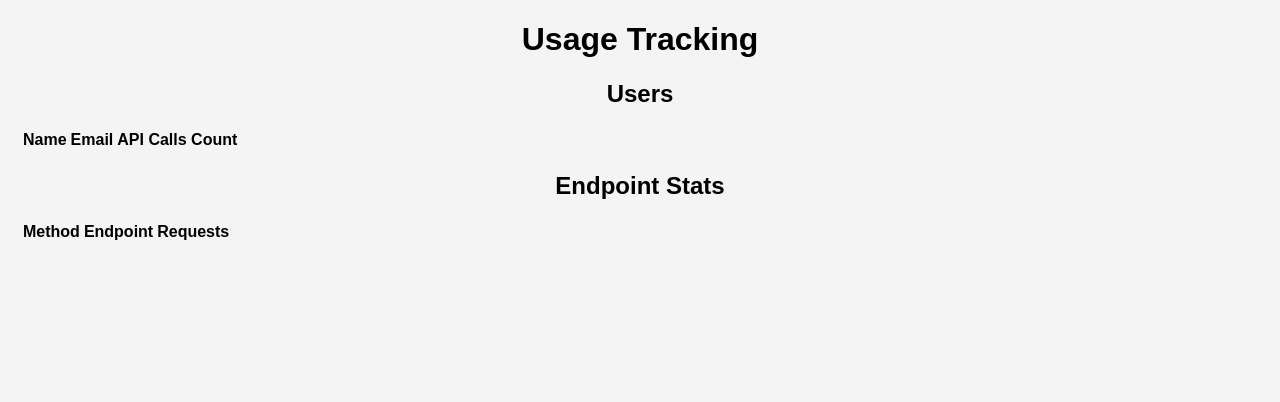
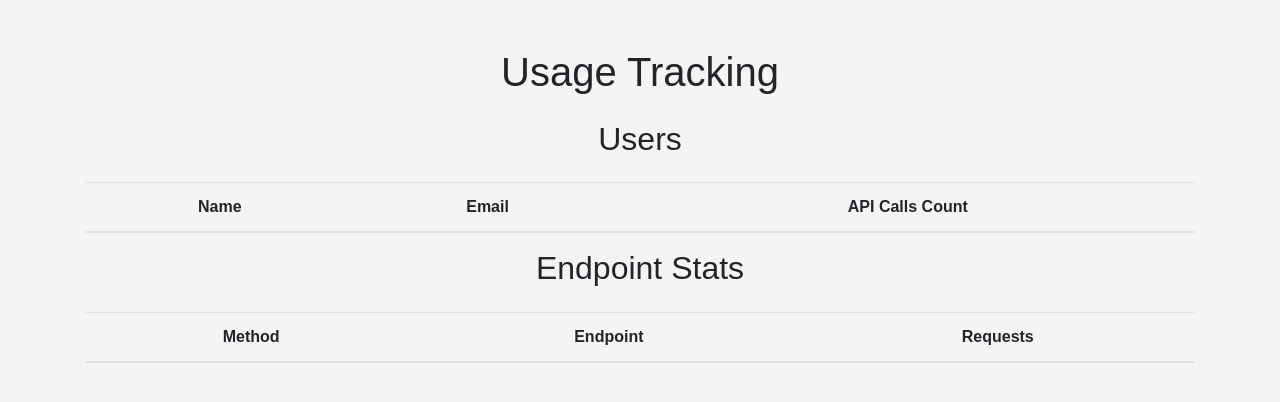
Before and after one commit to kellyhagg/4537-backend-pG5, a website: page public/admin.html in a window 1280 px wide. Drawn offline with nearby package versions, Linux system fonts and the light colour scheme; no server answers.

Commit message:
Link bootstrap correctly and remove unnecessary comments

```diff
--- a/public/admin.html
+++ b/public/admin.html
@@ -6,6 +6,7 @@
     <meta charset="UTF-8">
     <meta name="viewport" content="width=device-width, initial-scale=1.0">
     <title>Admin | Simple Translator</title>
+    <link href="https://stackpath.bootstrapcdn.com/bootstrap/4.5.2/css/bootstrap.min.css" rel="stylesheet">
     <link rel="stylesheet" href="./css/style.css">
 </head>
 
@@ -15,7 +16,6 @@
             <div class="col text-center">
                 <h1 class="mb-4">Usage Tracking</h1>
                 <h2 class="mb-4">Users</h2>
-                <!-- Responsive table start -->
                 <div class="table-responsive">
                     <table class="table table-striped" id="usageTrackingTable">
                         <thead>
@@ -26,13 +26,10 @@
                             </tr>
                         </thead>
                         <tbody>
-                            <!-- Table rows will be appended here by the JavaScript -->
                         </tbody>
                     </table>
                 </div>
-                <!-- Responsive table end -->
                 <h2 class="mb-4">Endpoint Stats</h2>
-                <!-- Responsive table start -->
                 <div class="table-responsive">
                     <table class="table table-striped" id="methodTrackingTable">
                         <thead>
@@ -43,16 +40,13 @@
                             </tr>
                         </thead>
                         <tbody>
-                            <!-- Table rows will be appended here by the JavaScript -->
                         </tbody>
                     </table>
                 </div>
-                <!-- Responsive table end -->
             </div>
         </div>
     </div>
 
-    <!-- jQuery first, then Popper.js, then Bootstrap JS -->
     <script src="https://code.jquery.com/jquery-3.5.1.min.js"></script>
     <script src="https://stackpath.bootstrapcdn.com/bootstrap/4.5.2/js/bootstrap.min.js"></script>
     <script src="js/usageTracking.js"></script>
```
